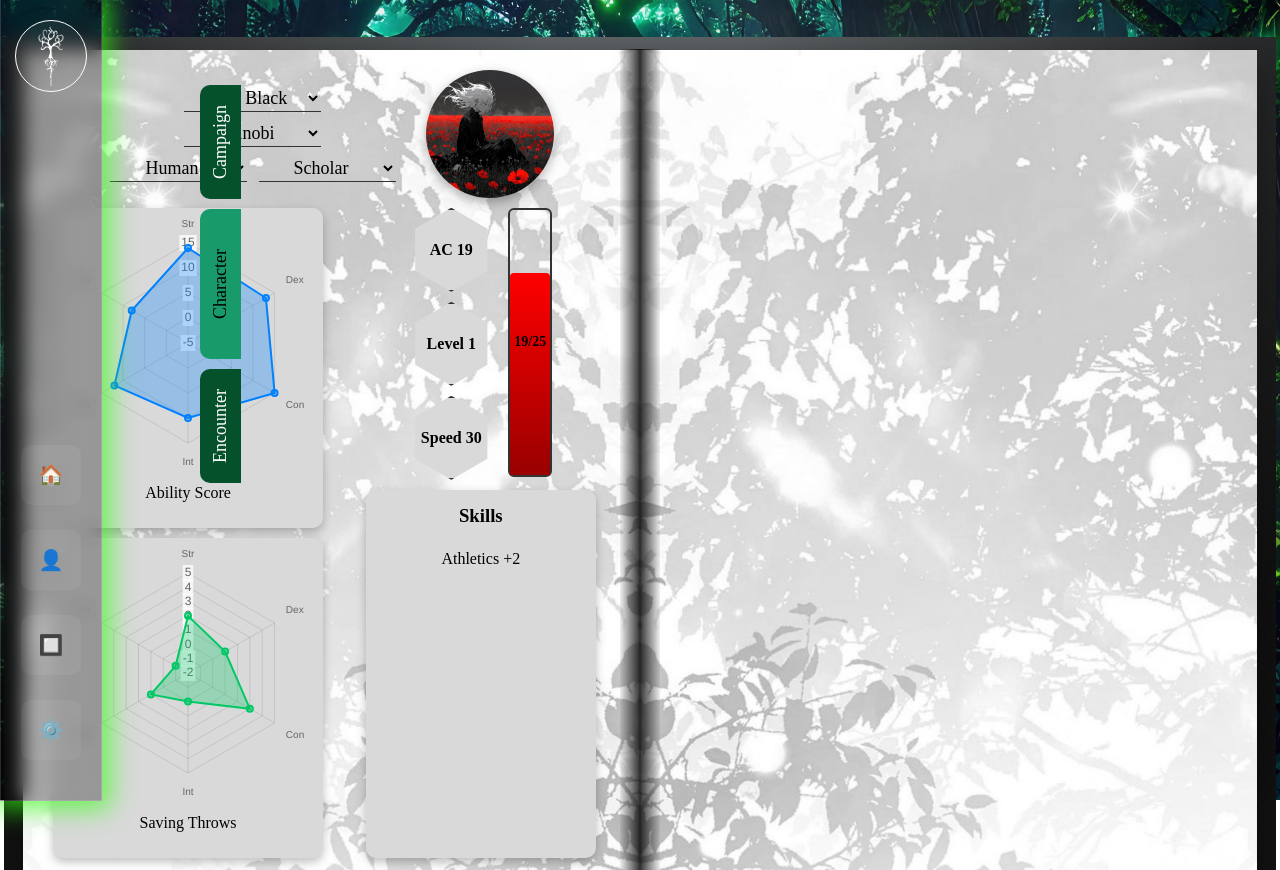
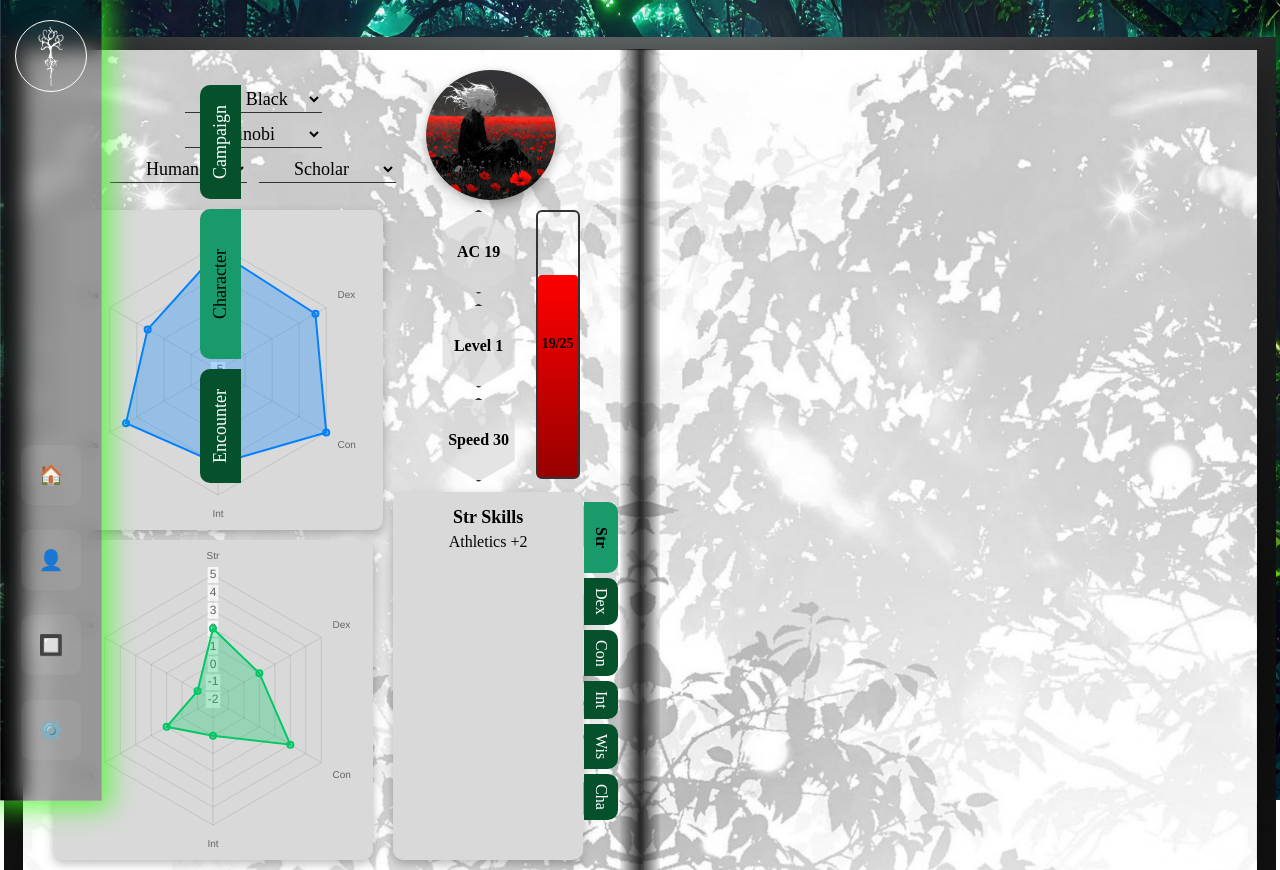
Before and after one commit to andrevanheerden/Yggdrasil, a React (Create React App) app in the folder yggdrasil/frontend/: page /character in a window 1280 px wide. Built offline with nearby package versions, Linux system fonts and the light colour scheme.

Commit message:
new content to charatersheet and new files for coning work

```diff
--- a/yggdrasil/frontend/src/pages/characterPage/character.css
+++ b/yggdrasil/frontend/src/pages/characterPage/character.css
@@ -2,21 +2,25 @@
   position: relative;
   width: 1272px;
   height: 850px;
-  margin: auto; /* centers horizontally */
+  margin: auto;
   top: 50%;
-  transform: translateY(2%); /* centers vertically */
-
+  transform: translateY(2%);
   background-size: contain;
-  background-position: center center;
+  background-position: center;
   background-repeat: no-repeat;
-
   display: flex;
   justify-content: center;
   align-items: center;
   overflow: hidden;
-    z-index: 3;
+  z-index: 3;
 }
 
+.campaign-wrapper {
+  position: relative;
+  display: flex;
+  justify-content: center;
+  align-items: center;
+}
 
 /* Top block above left and right pages */
 .top-block {
@@ -98,8 +102,8 @@
 }
 
 .portrait-img-header {
-  width: 128px;
-  height: 128px;
+  width: 130px;
+  height: 130px;
   border-radius: 50%;
   margin-left: 10px;
   object-fit: cover;
@@ -154,8 +158,8 @@
 }
 
 .ability-chart {
-  width: 250px;  /* change width */
-  height: 250px; /* change height */
+  width: 310px;  /* change width */
+  height: 300px; /* change height */
   background: #D9D9D9;
   padding: 10px;
   border-radius: 10px;
@@ -164,7 +168,7 @@
 }
 
 .saving-chart {
-  width: 250px;  /* change width */
+  width: 300px;  /* change width */
   height: 250px; /* change height */
   background: #D9D9D9;
   padding: 10px;
@@ -192,7 +196,7 @@
 .stat-box {
   width: 80px;
   height: 80px;
-  background: #D9D9D9;
+  background: #d9d9d9ad;
   display: flex;
   justify-content: center;
   align-items: center;
@@ -266,28 +270,84 @@
 
 
 
+
+
 /* Skills Box */
 .skills-box {
-  width: 200px;   /* change width */
+  width: 160px;   /* change width */
   height: 100px;  /* change height */
   background: #D9D9D9;
-  padding: 15px;
+  padding: 10px 15px;
   border-radius: 10px;
   box-shadow: 0 4px 10px rgba(0,0,0,0.25);
+  position: relative;  /* so tabs stay aligned */
+  display: flex;
+  margin-right: 40px;
 }
 
-.skills-box h3 {
-  margin-top: 0;
+/* Tabs container inside skills box */
+/* Bookmarks outside, on the right */
+/* Tabs outside */
+.skills-tabs-container {
+  position: absolute;
+  top: 10px;
+  left: 95.4%; /* place outside to the right of box */
+  margin-left: 10px;
+  display: flex;
+  flex-direction: column;
+  z-index: 13;
+}
+
+/* Tab buttons */
+.skills-tab-buttons {
+  display: flex;
+  flex-direction: column;
+  align-items: stretch;
+  gap: 5px;
+  margin-right: 10px;
+}
+
+.skills-tab-btn {
+  writing-mode: vertical-rl; /* text runs vertically */
+  transform: rotate(00deg);  /* flip text upright */
+  background: #05512c;
+  color: #fff;
+  border: none;
+  border-radius: 0px 10px 10px 0px;
+  padding: 10px 6px;
+  cursor: pointer;
+  font-family: "Caudex", serif;
+  font-size: 16px;
+  transition: all 0.3s ease;
+}
+
+.skills-tab-btn.active {
+  background: #199a6a;
+  color: #000;
+  font-weight: bold;
+  padding: 25px 8px;
+}
+
+/* Content inside the box */
+.skills-tab-content {
+  flex: 1;
+  padding: 5px;
+  overflow-y: auto;
+}
+
+.skills-tab-content h3 {
+  margin: 0 0 5px;
+  font-size: 18px;
   font-family: 'Caudex', serif;
 }
 
-.skills-box ul {
+.skills-tab-content ul {
   list-style: none;
   padding: 0;
   margin: 0;
   font-family: 'Caudex', serif;
 }
 
-.skills-box li {
-  margin: 5px 0;
+.skills-tab-content li {
+  margin: 3px 0;
 }
--- a/yggdrasil/frontend/src/pages/characterPage/componets/characterSheet.js
+++ b/yggdrasil/frontend/src/pages/characterPage/componets/characterSheet.js
@@ -1,7 +1,7 @@
 import React, { useState } from "react";
 import "../character.css";
 import { Radar } from "react-chartjs-2";
-import rose from "../../../assets/images/rose.jpg"; // Example background image
+import rose from "../../../assets/images/rose.jpg"; // Example portrait
 import {
   Chart as ChartJS,
   RadialLinearScale,
@@ -12,7 +12,14 @@ import {
   Legend,
 } from "chart.js";
 
-ChartJS.register(RadialLinearScale, PointElement, LineElement, Filler, Tooltip, Legend);
+ChartJS.register(
+  RadialLinearScale,
+  PointElement,
+  LineElement,
+  Filler,
+  Tooltip,
+  Legend
+);
 
 // Reusable dropdown with "Add new" option
 const EditableDropdown = ({ options, value, onChange, placeholder }) => {
@@ -33,7 +40,11 @@ const EditableDropdown = ({ options, value, onChange, placeholder }) => {
   return (
     <>
       {!isCustom ? (
-        <select value={value} onChange={handleChange} className="dropdown-inline">
+        <select
+          value={value}
+          onChange={handleChange}
+          className="dropdown-inline"
+        >
           {options.map((opt, i) => (
             <option key={i} value={opt}>
               {opt}
@@ -62,6 +73,7 @@ const CharacterSheet = () => {
   const [charClass, setCharClass] = useState("Shinobi");
   const [race, setRace] = useState("Human");
   const [background, setBackground] = useState("Scholar");
+  const [activeTab, setActiveTab] = useState("Str");
 
   const character = {
     portrait: rose,
@@ -69,7 +81,37 @@ const CharacterSheet = () => {
     level: 1,
     hp: { current: 19, max: 25 },
     speed: 30,
-    skills: [{ name: "Athletics", bonus: "+2" }],
+  };
+
+  // Skills by ability
+  const skillsByAbility = {
+    Str: [{ name: "Athletics", bonus: "+2" }],
+    Dex: [
+      { name: "Acrobatics", bonus: "+3" },
+      { name: "Sleight of Hand", bonus: "+2" },
+      { name: "Stealth", bonus: "+4" },
+    ],
+    Con: [{ name: "Endurance", bonus: "+2" }],
+    Int: [
+      { name: "Arcana", bonus: "+1" },
+      { name: "History", bonus: "+1" },
+      { name: "Investigation", bonus: "+2" },
+      { name: "Nature", bonus: "+1" },
+      { name: "Religion", bonus: "+0" },
+    ],
+    Wis: [
+      { name: "Animal Handling", bonus: "+1" },
+      { name: "Insight", bonus: "+2" },
+      { name: "Medicine", bonus: "+1" },
+      { name: "Perception", bonus: "+3" },
+      { name: "Survival", bonus: "+1" },
+    ],
+    Cha: [
+      { name: "Deception", bonus: "+0" },
+      { name: "Intimidation", bonus: "+1" },
+      { name: "Performance", bonus: "+2" },
+      { name: "Persuasion", bonus: "+1" },
+    ],
   };
 
   // Ability Scores chart
@@ -101,7 +143,6 @@ const CharacterSheet = () => {
   };
 
   const chartOptions = {
-
     scales: {
       r: {
         angleLines: { display: true },
@@ -116,7 +157,7 @@ const CharacterSheet = () => {
 
   return (
     <div className="page left-page">
-      {/* Header with portrait on right */}
+      {/* Header with portrait */}
       <div className="character-header-with-portrait">
         <div className="header-dropdowns">
           <EditableDropdown
@@ -155,34 +196,34 @@ const CharacterSheet = () => {
       </div>
 
       <div className="character-main">
-        {/* Left side: charts */}
+        {/* Charts */}
         <div className="charts-column">
           <div className="ability-chart white-box">
             <Radar data={abilityData} options={chartOptions} />
-            <p>Ability Score</p>
           </div>
 
           <div className="saving-chart white-box">
             <Radar data={savingData} options={chartOptions} />
-            <p>Saving Throws</p>
           </div>
         </div>
 
-{/* Right side: stats + skills */}
+        {/* Stats + Skills */}
         <div className="portrait-column">
           <div className="stats-hp-wrapper">
-    {/* Hex stats stacked vertically */}
+            {/* Hex stats */}
             <div className="hex-stack">
               <div className="stat-box hex">AC {character.ac}</div>
               <div className="stat-box hex">Level {character.level}</div>
               <div className="stat-box hex">Speed {character.speed}</div>
             </div>
 
-    {/* HP Bar next to hexes */}
+            {/* HP Bar */}
             <div className="hp-bar-container">
               <div
                 className="hp-bar-fill"
-        style={{ height: `${(character.hp.current / character.hp.max) * 100}%` }}
+                style={{
+                  height: `${(character.hp.current / character.hp.max) * 100}%`,
+                }}
               ></div>
               <div className="hp-bar-label">
                 {character.hp.current}/{character.hp.max}
@@ -191,18 +232,35 @@ const CharacterSheet = () => {
           </div>
 
 <div className="skills-box white-box">
-    <h3>Skills</h3>
+  {/* Content inside */}
+  <div className="skills-tab-content">
+    <h3>{activeTab} Skills</h3>
     <ul>
-      {character.skills.map((skill, idx) => (
+      {skillsByAbility[activeTab].map((skill, idx) => (
         <li key={idx}>
           {skill.name} {skill.bonus}
         </li>
       ))}
     </ul>
   </div>
+
+  {/* Tabs outside */}
+  <div className="skills-tabs-container">
+    <div className="skills-tab-buttons">
+      {Object.keys(skillsByAbility).map((ability) => (
+        <button
+          key={ability}
+          className={`skills-tab-btn ${activeTab === ability ? "active" : ""}`}
+          onClick={() => setActiveTab(ability)}
+        >
+          {ability}
+        </button>
+      ))}
+    </div>
+  </div>
 </div>
 
-
+        </div>
       </div>
     </div>
   );
```
Also changed, not shown: yggdrasil/frontend/src/pages/characterPage/componets/backgroundDes.js (added), yggdrasil/frontend/src/pages/characterPage/componets/characterDes.js (added), yggdrasil/frontend/src/pages/characterPage/componets/classDes.js (added), yggdrasil/frontend/src/pages/characterPage/componets/leftPnav.js (added), yggdrasil/frontend/src/pages/characterPage/componets/raceDes.js (added). Lines whose indentation alone changed are shown as unchanged.
